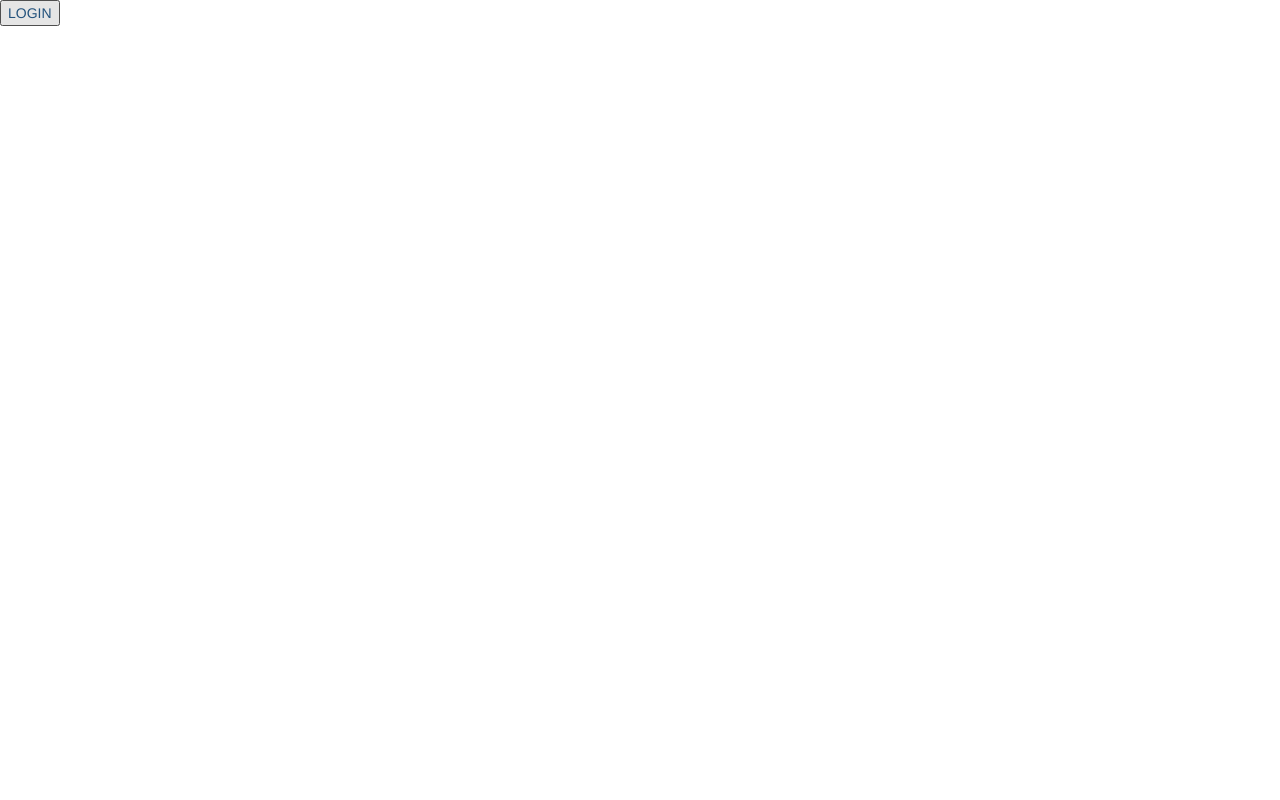
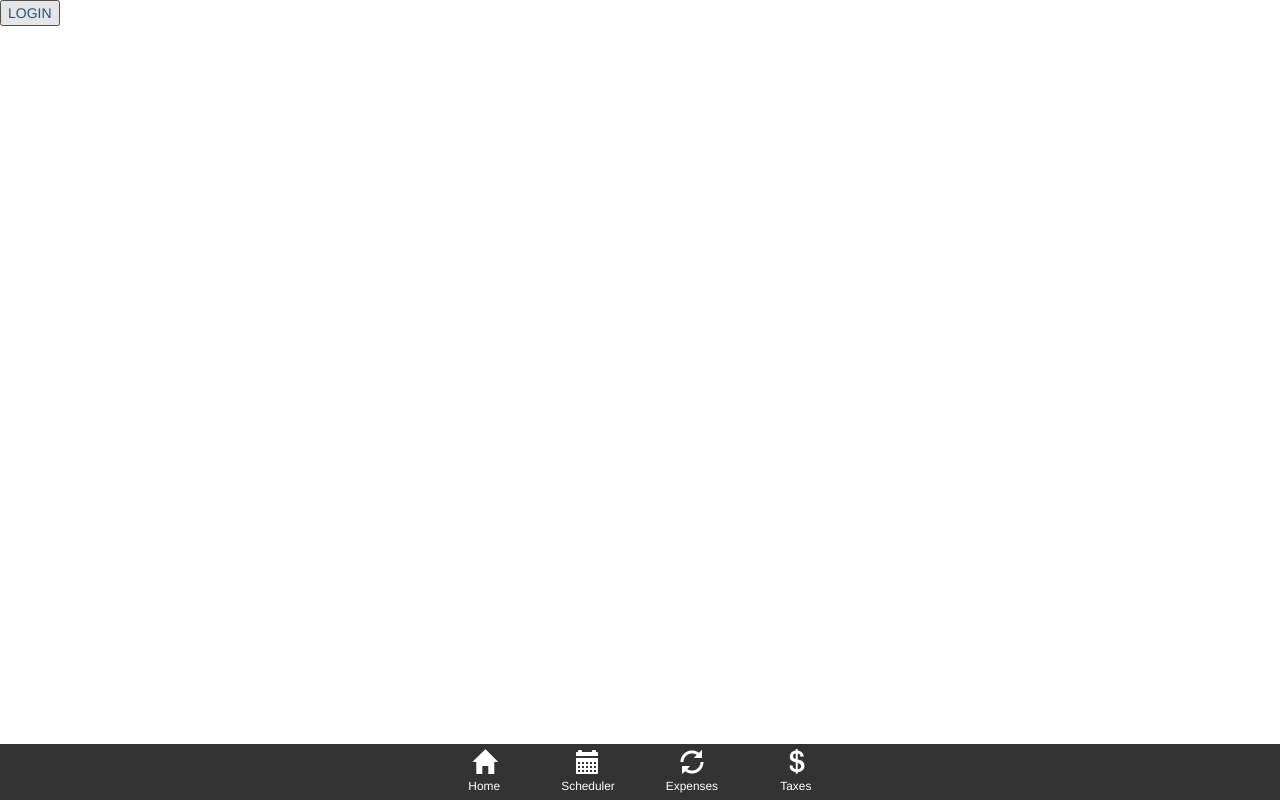
Before and after one commit to jedpimentel/beauty-books, a website: page public/index.html at #/home in a window 1280 px wide. Drawn offline with nearby package versions, Linux system fonts and the light colour scheme; some packages are replaced by stand-ins of ours.

Commit message:
added tabs for navigation, routes not set up yet, add generic styling to tabs

```diff
--- a/package.json
+++ b/package.json
@@ -20,6 +20,7 @@
     "body-parser": "^1.16.1",
     "express": "^4.14.1",
     "mongoose": "^4.8.4",
+    "nodemon": "^1.11.0",
     "requirejs": "^2.3.3"
   }
 }
--- a/public/config/config.js
+++ b/public/config/config.js
@@ -22,7 +22,7 @@
                 templateUrl: "views/login/login.html"
             })
             .when("/home", {
-                templateUrl: "views/home/home.html"
+                templateUrl: "views/home/home-ytd.html"
             })
             .when("/view-one", {
                 templateUrl: "views/view-one.html"
--- a/public/css/styles.css
+++ b/public/css/styles.css
@@ -50,19 +50,19 @@ a {
 }
 
 a:hover {
-
+    cursor: pointer;
 }
 
 a:focus {
-
+    color: inherit;
 }
 
 a:active {
-
+    color: inherit;
 }
 
 a:visited {
-
+    color: inherit;
 }
 
 button {
@@ -90,5 +90,41 @@ header {
 }
 
 footer {
+    position: fixed;
+    bottom: 0;
+    left: 0;
+    background-color: #333;
+    color: #fff;
+    width: 100%;
+    float: left;
+    text-align: center;
+}
 
+footer nav {
+    display: inline-block;
+    width: 50%;
+    min-width: 580px;
+    text-align: center;
 }
+
+footer nav a {
+    display: inline-block;
+    vertical-align: middle;
+    width: 15%;
+    min-width: 100px;
+    padding: 5px 0;
+    color: #fff;
+}
+
+footer nav a:hover {
+    background-color: #fff;
+    color: #333;
+}
+
+footer nav a span {
+    font-size: 24px;
+}
+
+footer nav a span, footer nav a small {
+    display: block;
+}
--- a/public/index.html
+++ b/public/index.html
@@ -26,5 +26,6 @@
 </head>
 <body>
     <div data-ng-view></div>
+    <ng-include src="'tabs.html'"></ng-include>
 </body>
 </html>
--- /dev/null
+++ b/public/tabs.html
@@ -0,0 +1,21 @@
+<!-- TABS FOR THE NAV -->
+<footer>
+    <nav>
+        <a href="#/home/">
+            <span class="glyphicon glyphicon-home"></span>
+            <small>Home</small>
+        </a>
+        <a href="#/home/">
+            <span class="glyphicon glyphicon-calendar"></span>
+            <small>Scheduler</small>
+        </a>
+        <a href="#/home/">
+            <span class="glyphicon glyphicon-refresh"></span>
+            <small>Expenses</small>
+        </a>
+        <a href="#/home/">
+            <span class="glyphicon glyphicon-usd"></span>
+            <small>Taxes</small>
+        </a>
+    </nav>
+</footer>
```
Also changed, not shown: public/views/home/home-month.html (added, +1 -0 lines), public/views/home/home-week.html (added, +1 -0 lines), public/views/home/home-year.html (added, +1 -0 lines), public/views/home/home-ytd.html (added, +6 -0 lines), public/views/home/home.html (deleted, +0 -1 lines), mocks/IMG_9524.PNG (added), mocks/IMG_9525.PNG (added), mocks/IMG_9526.PNG (added).
